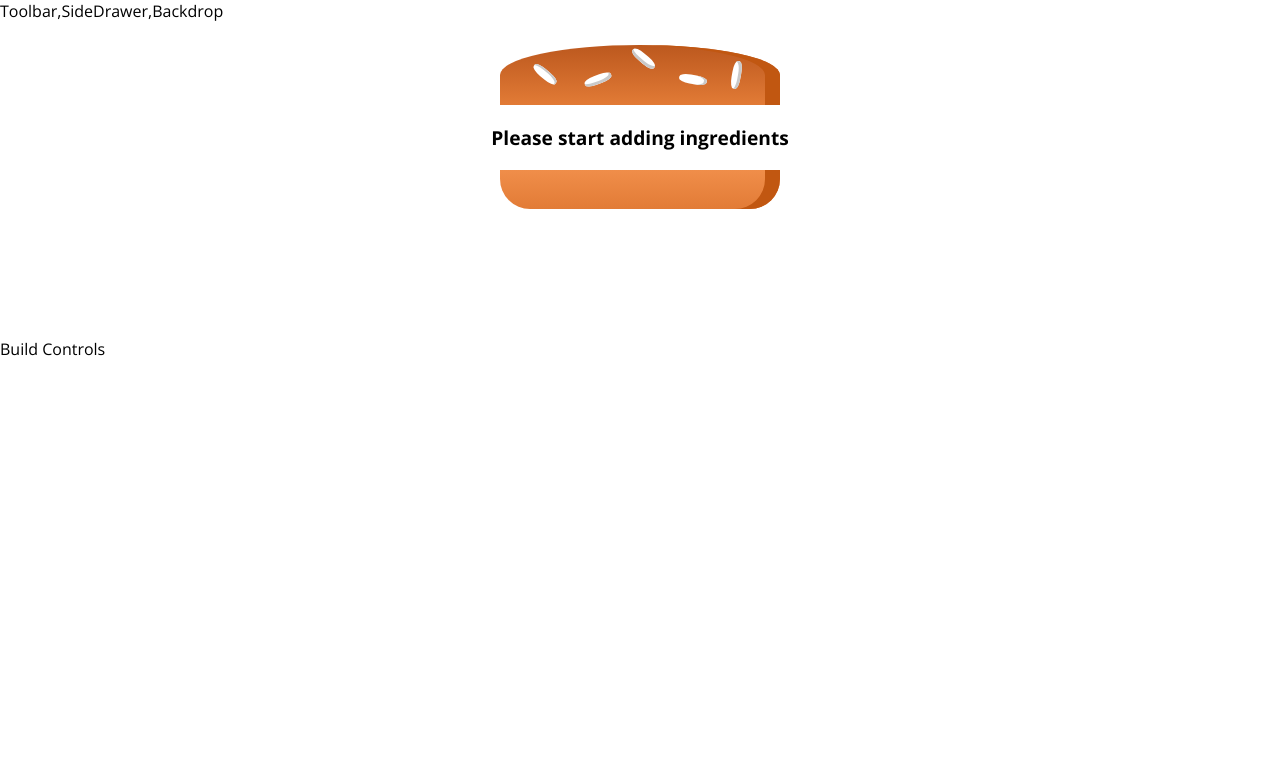
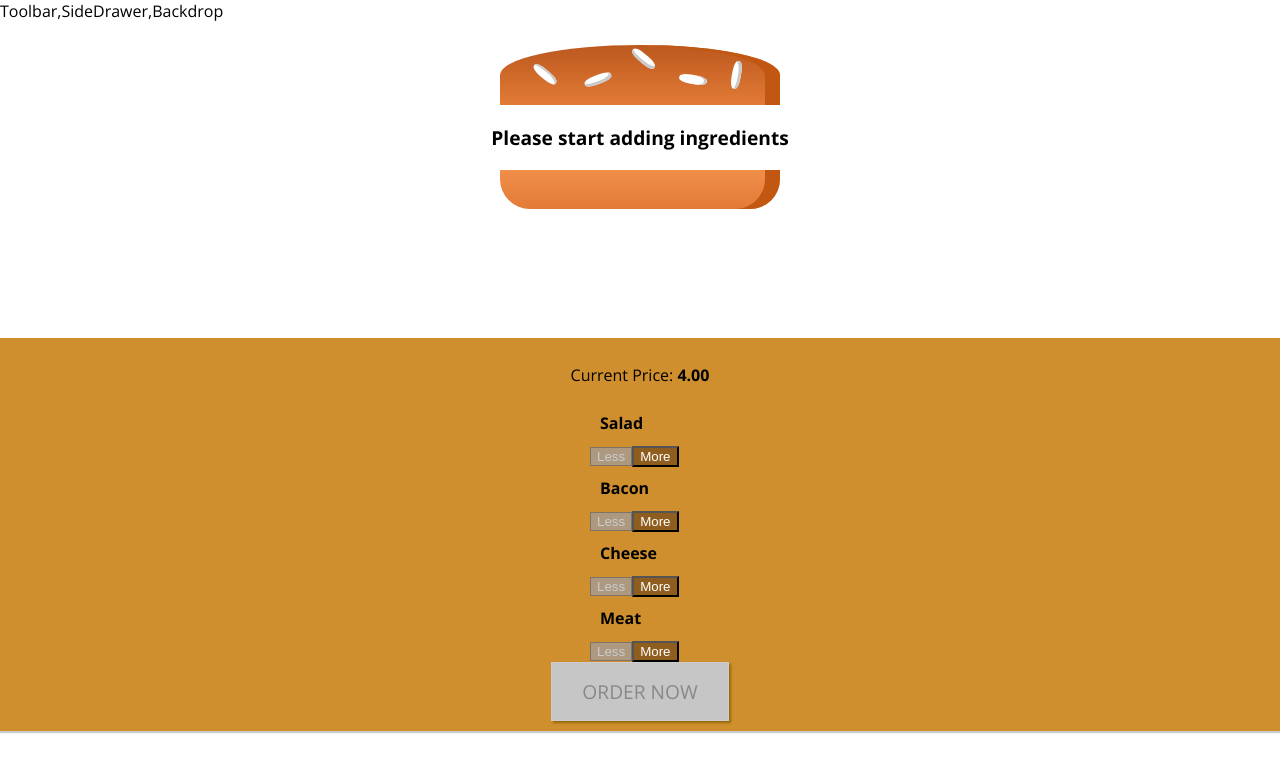
Before and after one commit to samueldaviddelacruz/React_Burger_Builder, a React app: page / in a window 1280 px wide. Shown: the top 772 px of the page. Built offline with nearby package versions, Linux system fonts and the light colour scheme.

Commit message:
Add Purchasing Modal and backdrop(black screen before modal), modify BuildControl Components,Start working custom UI Button,add propper clickHander to Orde now button

```diff
--- a/src/components/Burger/BuildControls/BuildControl/BuildControl.css
+++ b/src/components/Burger/BuildControls/BuildControl/BuildControl.css
@@ -1,7 +1,39 @@
-.BuildControl{
-    display: flex;
-    justify-content: space-between;
-    align-items: center;
-    margin: 5px 0;
 
+.BuildControl button:disabled {
+    background-color: #AC9980;
+    border: 1px solid #7E7365;
+    color: #ccc;
+    cursor: default;
 }
+
+.BuildControl button:hover:disabled {
+    background-color: #AC9980;
+    color: #ccc;
+    cursor: not-allowed;
+}
+
+.Label {
+    padding: 10px;
+    font-weight: bold;
+    width: 80px;
+}
+
+.BuildControl .Less {
+    background-color: #D39952;
+    color: white;
+}
+
+.BuildControl .More {
+    background-color: #8F5E1E;
+    color: white;
+}
+
+.BuildControl .Less:hover, .BuildControl .Less:active {
+    background-color: #DAA972;
+    color: white;
+}
+
+.BuildControl .More:hover,.BuildControl .More:active {
+    background-color: #99703F;
+    color: white;
+}
--- a/src/components/Burger/BuildControls/BuildControl/BuildControl.js
+++ b/src/components/Burger/BuildControls/BuildControl/BuildControl.js
@@ -1,13 +1,13 @@
 import React from 'react';
-
+import classes from './BuildControl.css'
 
 const buildControl = (props) => (
-    <div>
-         <div>
+    <div className={classes.BuildControl}>
+         <div className={classes.Label}>
             {props.label}
          </div>
-         <button> Less </button>
-         <button> More </button>
+         <button  className={classes.Less} onClick={props.removed} disabled={props.disabled} > Less </button>
+         <button  className={classes.More} onClick={props.added}   > More </button>
     </div>
 
 );
--- a/src/components/Burger/BuildControls/BuildControls.css
+++ b/src/components/Burger/BuildControls/BuildControls.css
@@ -9,3 +9,45 @@
     padding:10px 0;
 
 }
+
+
+.OrderButton {
+    background-color: #DAD735;
+    outline: none;
+    cursor: pointer;
+    border: 1px solid #966909;
+    color: #966909;
+    font-family: inherit;
+    font-size: 1.2em;
+    padding: 15px 30px;
+    box-shadow: 2px 2px 2px #966909;
+}
+
+.OrderButton:hover, .OrderButton:active {
+    background-color: #A0DB41;
+    border: 1px solid #966909;
+    color: #966909;
+}
+
+.OrderButton:disabled {
+    background-color: #C7C6C6;
+    cursor: not-allowed;
+    border: 1px solid #ccc;
+    color: #888888;
+}
+
+.OrderButton:not(:disabled) {
+    animation: enable 0.3s linear;
+}
+
+@keyframes enable {
+    0% {
+        transform: scale(1);
+    }
+    60% {
+        transform: scale(1.1);
+    }
+    100% {
+        transform: scale(1);
+    }
+}
--- a/src/components/Burger/BuildControls/BuildControls.js
+++ b/src/components/Burger/BuildControls/BuildControls.js
@@ -1,8 +1,26 @@
 import React from 'react'
+import classes from './BuildControls.css'
 
+import BuildControl from './BuildControl/BuildControl'
+const controls = [
+     {label:'Salad',type:'salad'},
+     {label:'Bacon',type:'bacon'},
+     {label:'Cheese',type:'cheese'},
+     {label:'Meat',type:'meat'}
+];
 const buildControls = (props) =>(
 
-        <div>
+        <div className={classes.BuildControls}>
+         <p>Current Price: <strong>{props.price.toFixed(2)}</strong> </p>
+                {controls.map(ctrl => (
+                        <BuildControl
+                        key={ctrl.label}
+                        label={ctrl.label}
+                        removed={ ()=> props.ingredientRemoved(ctrl.type)}
+                        added={ ()=>  props.ingredientAdded(ctrl.type) }
+                        disabled={props.disabled[ctrl.type]}/>
+                ))}
+                <button className={classes.OrderButton} disabled={!props.purchasable} onClick={props.ordered} >ORDER NOW </button>
 
         </div>
 
--- /dev/null
+++ b/src/components/Burger/OrderSummary/OrderSummary.js
@@ -0,0 +1,27 @@
+import React from 'react'
+
+import Aux from '../../../hoc/Aux'
+const orderSummary = (props) => {
+
+const ingredientSummary = Object.keys(props.ingredients)
+                                .map(igKey => {
+                                    return <li key={igKey}>
+                                          <span style={{textTransform:'capitalize'}} >{igKey}</span>:{props.ingredients[igKey]}
+                                         </li>
+                                })
+
+    return (<Aux>
+        <h3> Your Order</h3>
+        <p>A delicious Burger with the following ingredients: </p>
+        <ul>
+            {ingredientSummary}
+        </ul>
+        <p>Continue to checkout?</p>
+        <button>CANCEL</button>
+        <button>CONTINUE</button>
+    </Aux>)
+
+
+}
+
+export default orderSummary;
--- /dev/null
+++ b/src/components/UI/Backdrop/Backdrop.css
@@ -0,0 +1,10 @@
+.Backdrop{
+    width:100%;
+    height: 100%;
+    position:fixed;
+    z-index:100;
+    left:0;
+    top:0;
+    background-color: rgba(0,0,0,0.5);
+
+}
--- /dev/null
+++ b/src/components/UI/Backdrop/Backdrop.js
@@ -0,0 +1,10 @@
+import React from 'react'
+import classes from './Backdrop.css'
+const backdrop = (props) => (
+    props.show? <div className={classes.Backdrop} onClick={props.clicked}></div>:null
+
+
+);
+
+
+export default backdrop;
--- /dev/null
+++ b/src/components/UI/Modal/Modal.css
@@ -0,0 +1,20 @@
+.Modal {
+    position: fixed;
+    z-index: 500;
+    background-color: white;
+    width: 70%;
+    border: 1px solid #ccc;
+    box-shadow: 1px 1px 1px black;
+    padding: 16px;
+    left: 15%;
+    top: 30%;
+    box-sizing: border-box;
+    transition: all 0.3s ease-out;
+}
+
+@media (min-width: 600px) {
+    .Modal {
+        width: 500px;
+        left: calc(50% - 250px);
+    }
+}
--- /dev/null
+++ b/src/components/UI/Modal/Modal.js
@@ -0,0 +1,21 @@
+import React from 'react';
+import classes from './Modal.css';
+import Aux from '../../../hoc/Aux'
+import Backdrop from '../Backdrop/Backdrop'
+const modal = (props)=>(
+<Aux>
+    <Backdrop show={props.show}  clicked={props.modalClosed} />
+    <div
+    style={{
+        transform:props.show?'translateY(0)':'translateY(-100vh)',
+        opacity:props.show?'1':'0'
+    }}
+
+    className={classes.Modal}>
+        {props.children}
+    </div>
+    </Aux>
+);
+
+
+export default modal;
--- a/src/containers/BurgerBuilder/BurgerBuilder.js
+++ b/src/containers/BurgerBuilder/BurgerBuilder.js
@@ -1,6 +1,15 @@
 import React,{Component} from 'react';
 import Aux from '../../hoc/Aux'
 import Burger from '../../components/Burger/Burger'
+import BuildControls from '../../components/Burger/BuildControls/BuildControls'
+import Modal from '../../components/UI/Modal/Modal'
+import OrderSummary from '../../components/Burger/OrderSummary/OrderSummary'
+const INGREDIENT_PRICES = {
+    salad:0.5,
+    bacon:0.7,
+    cheese:0.4,
+    meat:1.3
+}
 class BurgerBuilder extends Component {
     state = {
         ingredients: {
@@ -9,14 +18,89 @@
             cheese:0,
             meat:0
 
+        },
+        totalPrice:4,
+        purchasable:false,
+        purchasing:false
+    }
+    updatePurchaseState (ingredients){
+
+        const sum = Object.keys(ingredients)
+        .map(igkey => {
+            return ingredients[igkey];
+        }).reduce( (sum,el)=>{
+            return sum + el;
+        },0)
+        this.setState({purchasable:sum>0})
+    }
+    addIngredientHandler = (type) =>{
+        const oldCount = this.state.ingredients[type];
+        const updatedCounted = oldCount+1;
+
+        const updatedIngredients = {
+            ...this.state.ingredients
         }
+
+        updatedIngredients[type] = updatedCounted;
+        const priceAddition = INGREDIENT_PRICES[type];
+        const oldPrice = this.state.totalPrice;
+        const newPrice = oldPrice+priceAddition;
+        this.setState({totalPrice:newPrice, ingredients:updatedIngredients})
+        this.updatePurchaseState(updatedIngredients);
     }
+    removeIngredientHandler = (type) =>{
+        const oldCount = this.state.ingredients[type];
+
+        if(oldCount <= 0){
+            return;
+        }
+
+        const updatedCounted = oldCount-1;
+
+        const updatedIngredients = {
+            ...this.state.ingredients
+        }
+
+        updatedIngredients[type] = updatedCounted;
+        const priceDeduction = INGREDIENT_PRICES[type];
+        const oldPrice = this.state.totalPrice;
+        const newPrice = oldPrice-priceDeduction;
+        this.setState({totalPrice:newPrice, ingredients:updatedIngredients})
+        this.updatePurchaseState(updatedIngredients);
+    }
+
+    purchaseHandler = ()=>{
+        this.setState({purchasing:true})
+    }
+    purchaseCancelHander = () =>{
+        this.setState({purchasing:false})
+    }
+
+
+
     render(){
+        const disabledInfo = {
+            ...this.state.ingredients
+        };
+        for(let key in disabledInfo){
+            disabledInfo[key] = disabledInfo[key] <= 0;
+        }
         return (
 
         <Aux>
+            <Modal show={this.state.purchasing} modalClosed={this.purchaseCancelHander}>
+                <OrderSummary ingredients={this.state.ingredients} />
+            </Modal>
                 <Burger ingredients = {this.state.ingredients}/>
-                <div>Build Controls</div>
+                <BuildControls
+
+                 ingredientAdded={this.addIngredientHandler}
+                 ingredientRemoved={this.removeIngredientHandler}
+                 disabled={disabledInfo}
+                 purchasable={this.state.purchasable}
+                 price={this.state.totalPrice}
+                 ordered={this.purchaseHandler}
+                />
         </Aux>
 
         );
```
Also changed, not shown: src/components/UI/Button/Button.css (added, +24 -0 lines), src/components/UI/Button/Button.js (added, +10 -0 lines).
